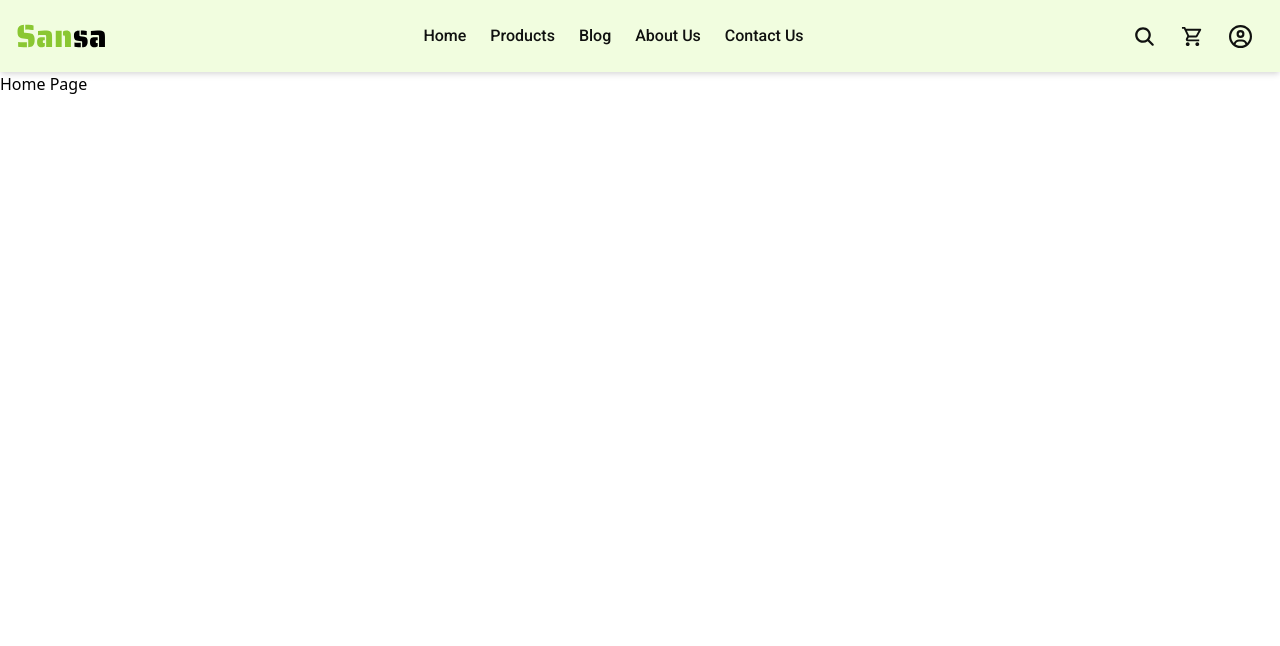
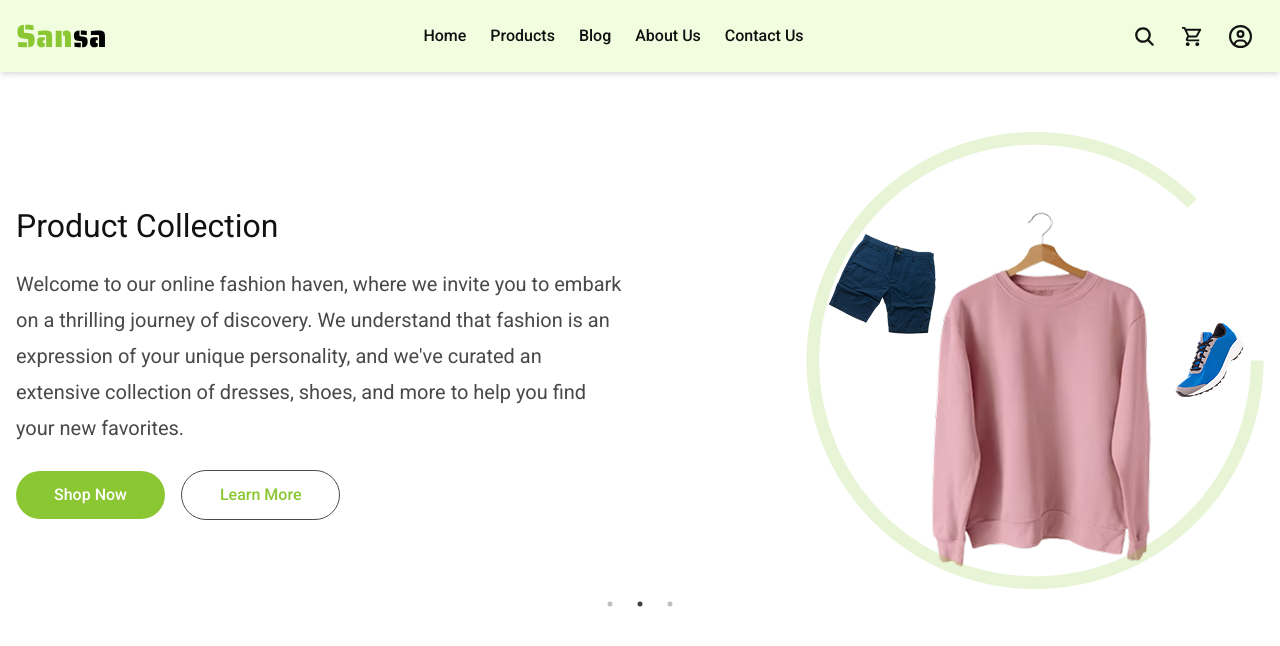
Before and after one commit to Munna-Scriptz/Sansa-Commerce, a Next.js app: page / in a window 1280 px wide. Shown: the top 646 px of the page. Built offline with nearby package versions, Linux system fonts and the light colour scheme.

Commit message:
Banner Complete. Further Upgrades Needed

```diff
--- /dev/null
+++ b/app/components/home/Banner.jsx
@@ -0,0 +1,135 @@
+'use client'
+import React from 'react'
+import BannerImage1 from '../../../public/bannerSlide.png'
+
+import "slick-carousel/slick/slick.css";
+import "slick-carousel/slick/slick-theme.css";
+import Slider from 'react-slick';
+import Link from 'next/link';
+import Image from 'next/image';
+
+const Banner = () => {
+    const settings = {
+        dots: true,
+        arrows: false,
+        infinite: true,
+        speed: 500,
+        slidesToShow: 1,
+        slidesToScroll: 1,
+        autoplay: true,
+        speed: 1000,
+        autoplaySpeed: 3500,
+            responsive: [
+      {
+        breakpoint: 1024,
+        settings: {
+          slidesToShow: 1,
+          slidesToScroll: 1,
+        }
+      },
+      {
+        breakpoint: 600,
+        settings: {
+          slidesToShow: 1,
+          slidesToScroll: 1,
+          initialSlide: 1
+        }
+      },
+      {
+        breakpoint: 480,
+        settings: {
+          slidesToShow: 1,
+          slidesToScroll: 1
+        }
+      },
+      {
+        breakpoint: 320,
+        settings: {
+          slidesToShow: 1,
+          slidesToScroll: 1,
+          dots: true,
+        }
+      }
+    ]
+    };
+  return (
+    <>
+    <section id='Banner' className='py-[60px]'>
+        <div className="container">
+            <div className="Banner-Row relative">
+                {/* -------------Slider------------- */}
+                <div className="slider-Banner-container">
+                    <Slider {...settings}>
+                        <div>
+                            <div className='flex lg:flex-row flex-col-reverse items-center justify-between'>
+                                <div id="bannerText" className='w-[609px]'>
+                                    <h1 className='text-second font-roboto text-[32px] mb-4'>Product Collection</h1>
+                                    <p className='text-subText font-roboto text-xl leading-[36px] mb-6'>Welcome to our online fashion haven, where we invite you to embark on a thrilling journey of discovery. We understand that fashion is an expression of your unique personality, and we've curated an extensive collection of dresses, shoes, and more to help you find your new favorites.</p>
+                                    <div className='flex items-center gap-[16px]'>
+                                        <Link href={''} className={`relative flex items-center justify-center py-[12px] px-[38px]  overflow-hidden text-white bg-primary group rounded-full w-fit`}>
+                                            <span className="absolute w-0 h-0 transition-all duration-500 ease-out bg-second rounded-full group-hover:w-56 group-hover:h-56"></span>
+                                            <span className="relative font-roboto font-medium text-[16px]">Shop Now</span>
+                                        </Link>
+                                        <Link href={''} className={`relative flex items-center justify-center py-[12px] px-[38px] overflow-hidden text-primary bg-transparent border-1 border-subText group rounded-full w-fit`}>
+                                            <span className="absolute w-0 h-0 transition-all duration-500 ease-out bg-second rounded-full group-hover:w-56 group-hover:h-56"></span>
+                                            <span className="relative text-[16px] font-roboto font-medium">Learn More</span>
+                                        </Link>
+                                    </div>
+                                </div>
+                                <div className='lg:mb-0 mb-[50px]'>
+                                    <Image src={BannerImage1} alt="Banner Image" />
+                                </div>
+                            </div>
+                        </div>
+                        <div>
+                            <div className='flex lg:flex-row flex-col-reverse items-center justify-between'>
+                                <div id="bannerText" className='w-[609px]'>
+                                    <h1 className='text-second font-roboto text-[32px] mb-4'>Product Collection</h1>
+                                    <p className='text-subText font-roboto text-xl leading-[36px] mb-6'>Welcome to our online fashion haven, where we invite you to embark on a thrilling journey of discovery. We understand that fashion is an expression of your unique personality, and we've curated an extensive collection of dresses, shoes, and more to help you find your new favorites.</p>
+                                    <div className='flex items-center gap-[16px]'>
+                                        <Link href={''} className={`relative flex items-center justify-center py-[12px] px-[38px]  overflow-hidden text-white bg-primary group rounded-full w-fit`}>
+                                            <span className="absolute w-0 h-0 transition-all duration-500 ease-out bg-second rounded-full group-hover:w-56 group-hover:h-56"></span>
+                                            <span className="relative font-roboto font-medium text-[16px]">Shop Now</span>
+                                        </Link>
+                                        <Link href={''} className={`relative flex items-center justify-center py-[12px] px-[38px] overflow-hidden text-primary bg-transparent border-1 border-subText group rounded-full w-fit`}>
+                                            <span className="absolute w-0 h-0 transition-all duration-500 ease-out bg-second rounded-full group-hover:w-56 group-hover:h-56"></span>
+                                            <span className="relative text-[16px] font-roboto font-medium">Learn More</span>
+                                        </Link>
+                                    </div>
+                                </div>
+                                <div className='lg:mb-0 mb-[50px]'>
+                                    <Image src={BannerImage1} alt="Banner Image" />
+                                </div>
+                            </div>
+                        </div>
+                        <div>
+                            <div className='flex lg:flex-row flex-col-reverse items-center justify-between'>
+                                <div id="bannerText" className='w-[609px]'>
+                                    <h1 className='text-second font-roboto text-[32px] mb-4'>Product Collection</h1>
+                                    <p className='text-subText font-roboto text-xl leading-[36px] mb-6'>Welcome to our online fashion haven, where we invite you to embark on a thrilling journey of discovery. We understand that fashion is an expression of your unique personality, and we've curated an extensive collection of dresses, shoes, and more to help you find your new favorites.</p>
+                                    <div className='flex items-center gap-[16px]'>
+                                        <Link href={''} className={`relative flex items-center justify-center py-[12px] px-[38px]  overflow-hidden text-white bg-primary group rounded-full w-fit`}>
+                                            <span className="absolute w-0 h-0 transition-all duration-500 ease-out bg-second rounded-full group-hover:w-56 group-hover:h-56"></span>
+                                            <span className="relative font-roboto font-medium text-[16px]">Shop Now</span>
+                                        </Link>
+                                        <Link href={''} className={`relative flex items-center justify-center py-[12px] px-[38px] overflow-hidden text-primary bg-transparent border-1 border-subText group rounded-full w-fit`}>
+                                            <span className="absolute w-0 h-0 transition-all duration-500 ease-out bg-second rounded-full group-hover:w-56 group-hover:h-56"></span>
+                                            <span className="relative text-[16px] font-roboto font-medium">Learn More</span>
+                                        </Link>
+                                    </div>
+                                </div>
+                                <div className='lg:mb-0 mb-[50px]'>
+                                    <Image src={BannerImage1} alt="Banner Image" />
+                                </div>
+                            </div>
+                        </div>
+                    </Slider>
+                </div>
+            </div>
+        </div>
+    </section>
+    </>
+  )
+}
+
+export default Banner
--- a/app/globals.css
+++ b/app/globals.css
@@ -12,6 +12,7 @@
   --color-brand: #F1FDDF;
   --color-primary: #8AC732;
   --color-second: #101110;
+  --color-subText: #484A47;
 }
 /* ----------------------Common Css------------------------ */
 nav{
--- a/app/page.jsx
+++ b/app/page.jsx
@@ -1,9 +1,10 @@
 import React from 'react'
+import Banner from './components/home/Banner'
 
 const page = () => {
   return (
     <>
-      Home Page
+      <Banner/>
     </>
   )
 }
--- a/package.json
+++ b/package.json
@@ -12,7 +12,9 @@
     "next": "15.5.3",
     "react": "19.1.0",
     "react-dom": "19.1.0",
-    "react-icons": "^5.5.0"
+    "react-icons": "^5.5.0",
+    "react-slick": "^0.31.0",
+    "slick-carousel": "^1.8.1"
   },
   "devDependencies": {
     "@eslint/eslintrc": "^3",
```
Also changed, not shown: public/bannerSlide.png (added), 1 other file (tests, documents, lock files or other folders).
